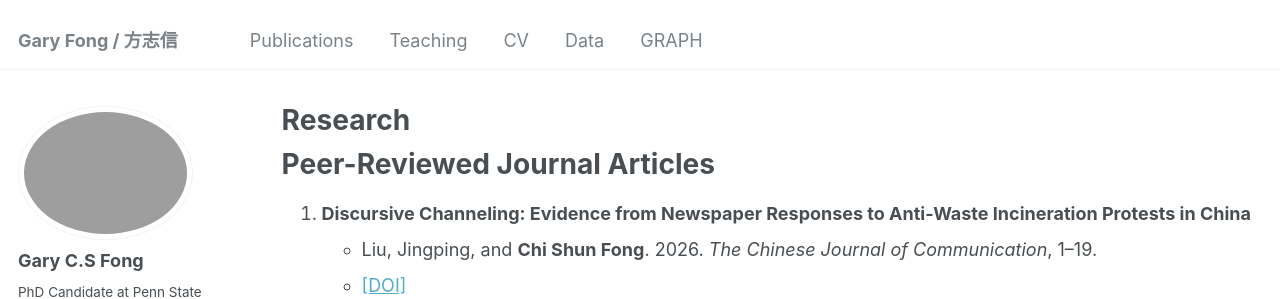
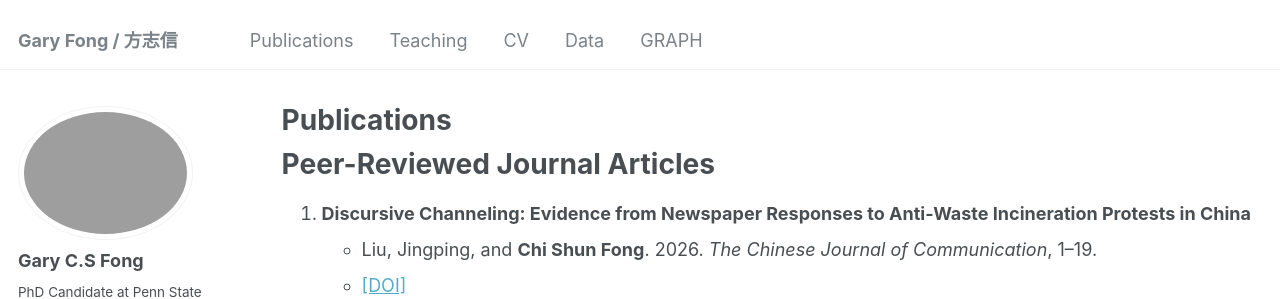
Before and after one commit to sap98fcs/sap98fcs.github.io, a Jekyll site: the page built from _pages/publications.md, in a window 1280 px wide and 900 px high. Shown: the top 299 px of the window. Built offline with Jekyll 4.4.1, drawn with Linux system fonts in a browser that asks for light colours; some web fonts are replaced.

Commit message:
Update publications.md

```diff
--- a/_pages/publications.md
+++ b/_pages/publications.md
@@ -1,7 +1,7 @@
 ---
 layout: archive
-title: "Research"
-permalink: /Research/
+title: "Publications"
+permalink: /publications/
 author_profile: true
 redirect_from:
   - /research/
```
